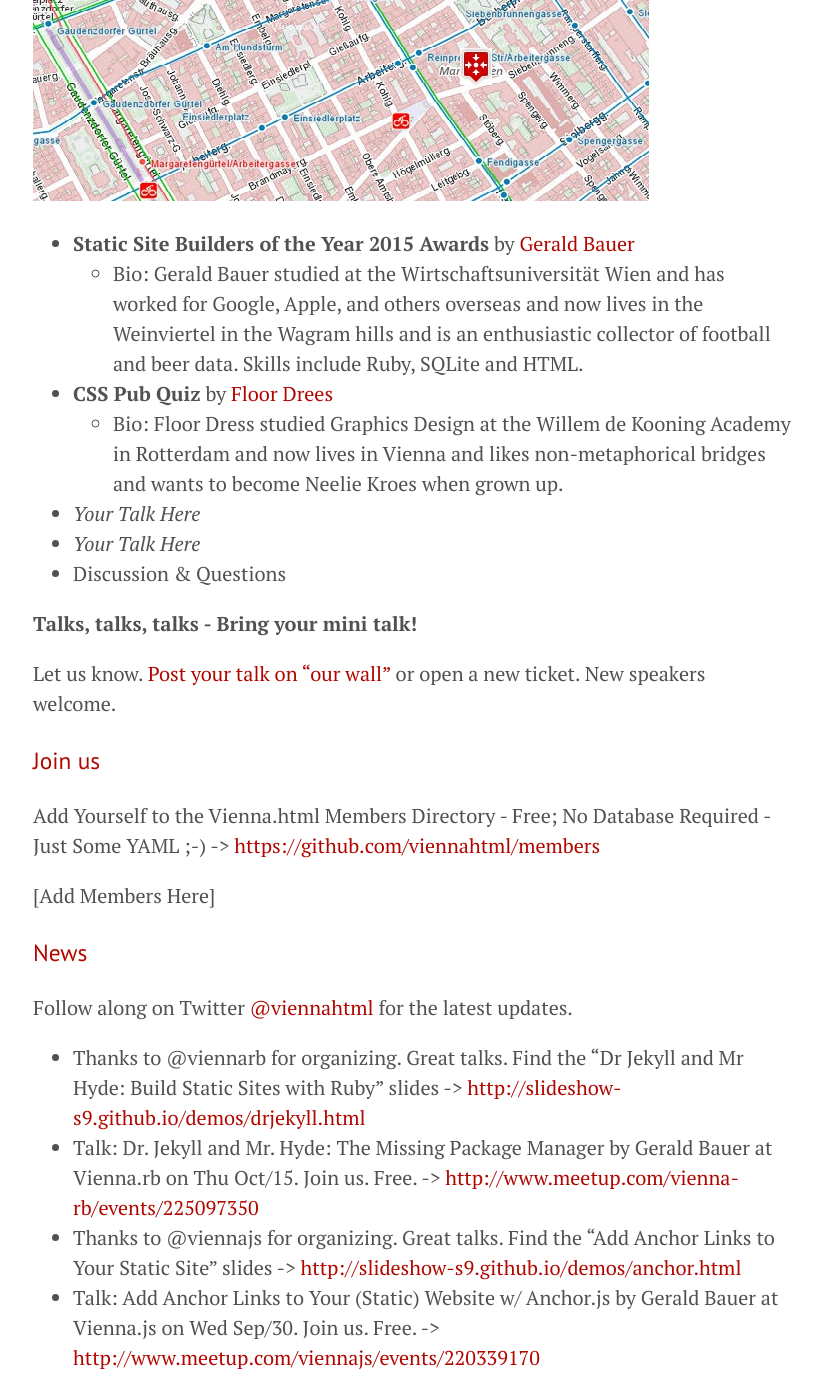
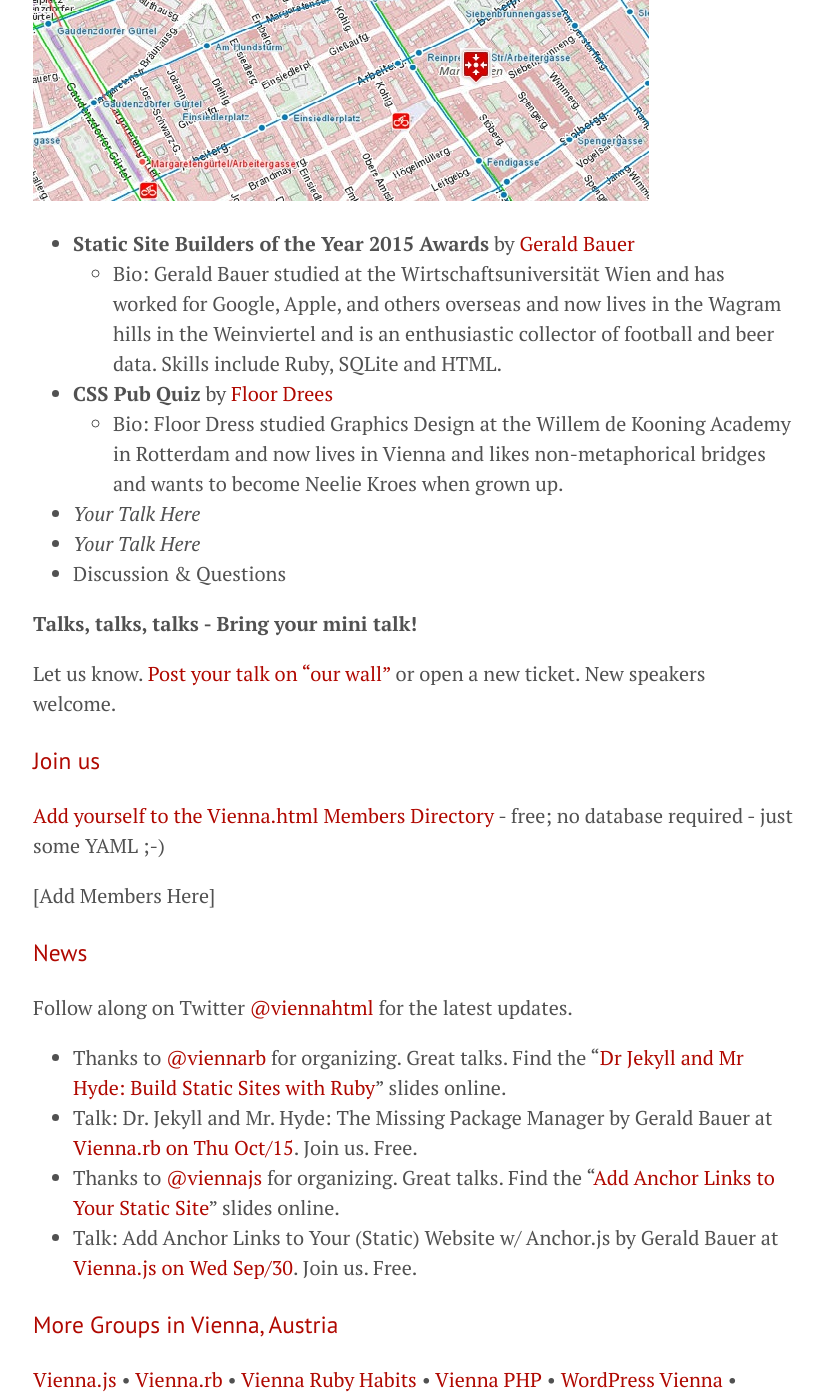
Before and after one commit to goodbyeaustria/archive, a Jekyll site: the page built from index.md, in a window 1280 px wide and 1400 px high, scrolled down 668 px. Shown: the whole window, without its empty margins (227-1051 px from the left). Built offline with Jekyll 4.4.1, drawn with Linux system fonts in a browser that asks for light colours.

Commit message:
Update index.md

```diff
--- a/index.md
+++ b/index.md
@@ -20,7 +20,7 @@
 ![](i/sektor5map.jpg)
 
 - **Static Site Builders of the Year 2015 Awards** by [Gerald Bauer](https://github.com/geraldb)
-    - Bio: Gerald Bauer studied at the Wirtschaftsuniversität Wien and has worked for Google, Apple, and others overseas and now lives in the Weinviertel in the Wagram hills and is an enthusiastic collector of football and beer data. Skills include Ruby, SQLite and HTML.
+    - Bio: Gerald Bauer studied at the Wirtschaftsuniversität Wien and has worked for Google, Apple, and others overseas and now lives in the Wagram hills in the Weinviertel and is an enthusiastic collector of football and beer data. Skills include Ruby, SQLite and HTML.
 - **CSS Pub Quiz** by [Floor Drees](https://twitter.com/floordrees)
     - Bio: Floor Dress studied Graphics Design at the Willem de Kooning Academy in Rotterdam and now lives in Vienna and likes non-metaphorical bridges and wants to become Neelie Kroes when grown up.
 - _Your Talk Here_
@@ -34,7 +34,7 @@
 
 ### Join us
 
-Add Yourself to the Vienna.html Members Directory - Free; No Database Required - Just Some YAML ;-) -> <https://github.com/viennahtml/members>
+[Add yourself to the Vienna.html Members Directory](https://github.com/viennahtml/members) - free; no database required - just some YAML ;-)
 
 [Add Members Here]
 
@@ -43,11 +43,10 @@
 
 Follow along on Twitter [@viennahtml](https://twitter.com/viennahtml) for the latest updates.
 
-- Thanks to @viennarb for organizing. Great talks. Find the "Dr Jekyll and Mr Hyde: Build Static Sites with Ruby" slides -> <http://slideshow-s9.github.io/demos/drjekyll.html>
-- Talk: Dr. Jekyll and Mr. Hyde: The Missing Package Manager by Gerald Bauer at Vienna.rb on Thu Oct/15. Join us. Free. -> <http://www.meetup.com/vienna-rb/events/225097350>
-- Thanks to @viennajs for organizing. Great talks. Find the "Add Anchor Links to Your Static Site" slides -> <http://slideshow-s9.github.io/demos/anchor.html>
-- Talk: Add Anchor Links to Your (Static) Website w/ Anchor.js by Gerald Bauer at Vienna.js on Wed Sep/30. Join us. Free. -> <http://www.meetup.com/viennajs/events/220339170>
-
+- Thanks to [@viennarb](https://twitter.com/viennarb) for organizing. Great talks. Find the "[Dr Jekyll and Mr Hyde: Build Static Sites with Ruby](http://slideshow-s9.github.io/demos/drjekyll.html)" slides online.
+- Talk: Dr. Jekyll and Mr. Hyde: The Missing Package Manager by Gerald Bauer at [Vienna.rb on Thu Oct/15](http://www.meetup.com/vienna-rb/events/225097350). Join us. Free.
+- Thanks to [@viennajs](https://twitter.com/viennajs) for organizing. Great talks. Find the "[Add Anchor Links to Your Static Site](http://slideshow-s9.github.io/demos/anchor.html)" slides online.
+- Talk: Add Anchor Links to Your (Static) Website w/ Anchor.js by Gerald Bauer at [Vienna.js on Wed Sep/30](http://www.meetup.com/viennajs/events/220339170). Join us. Free.
 
 
 ### More Groups in Vienna, Austria
```
